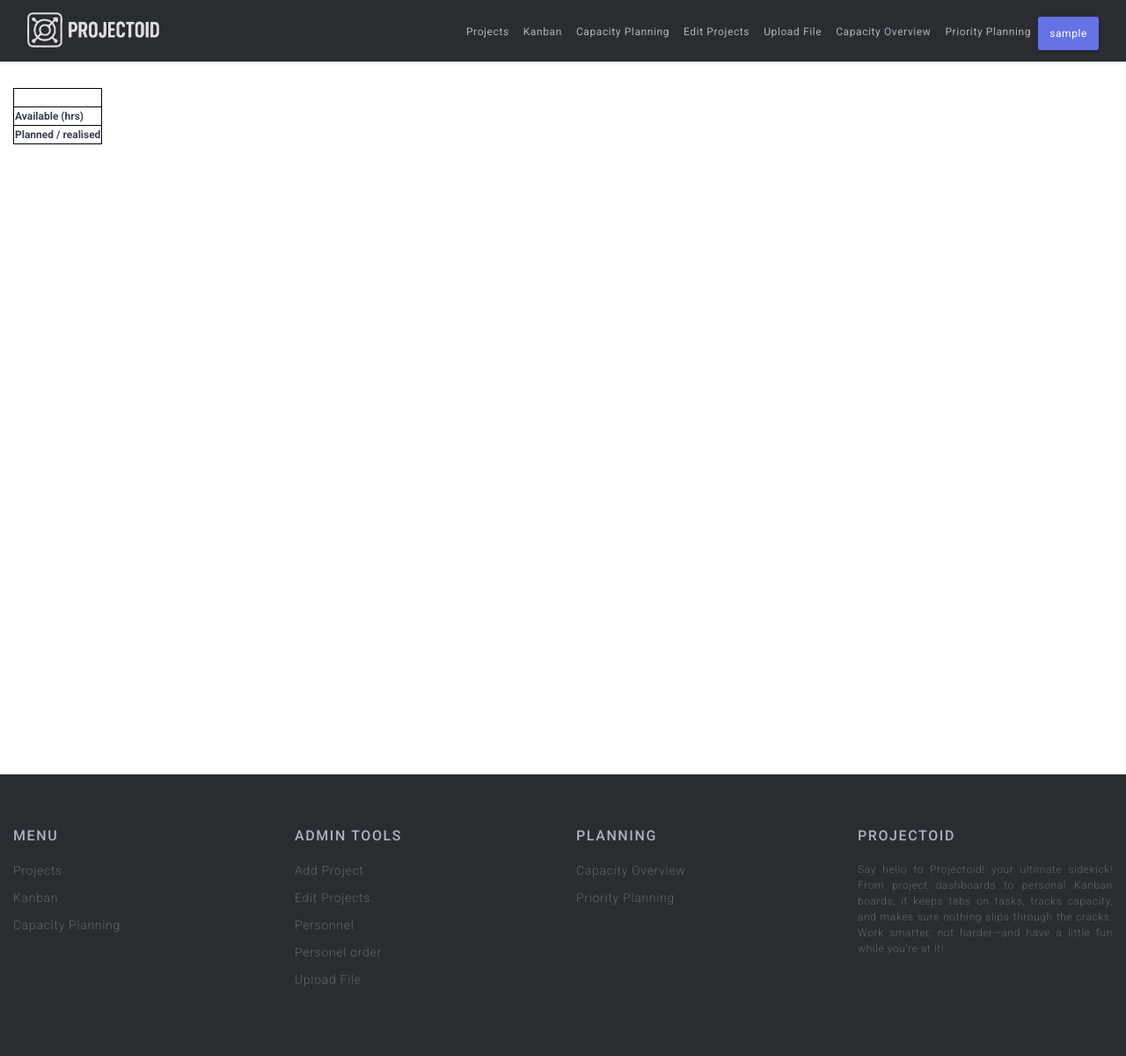
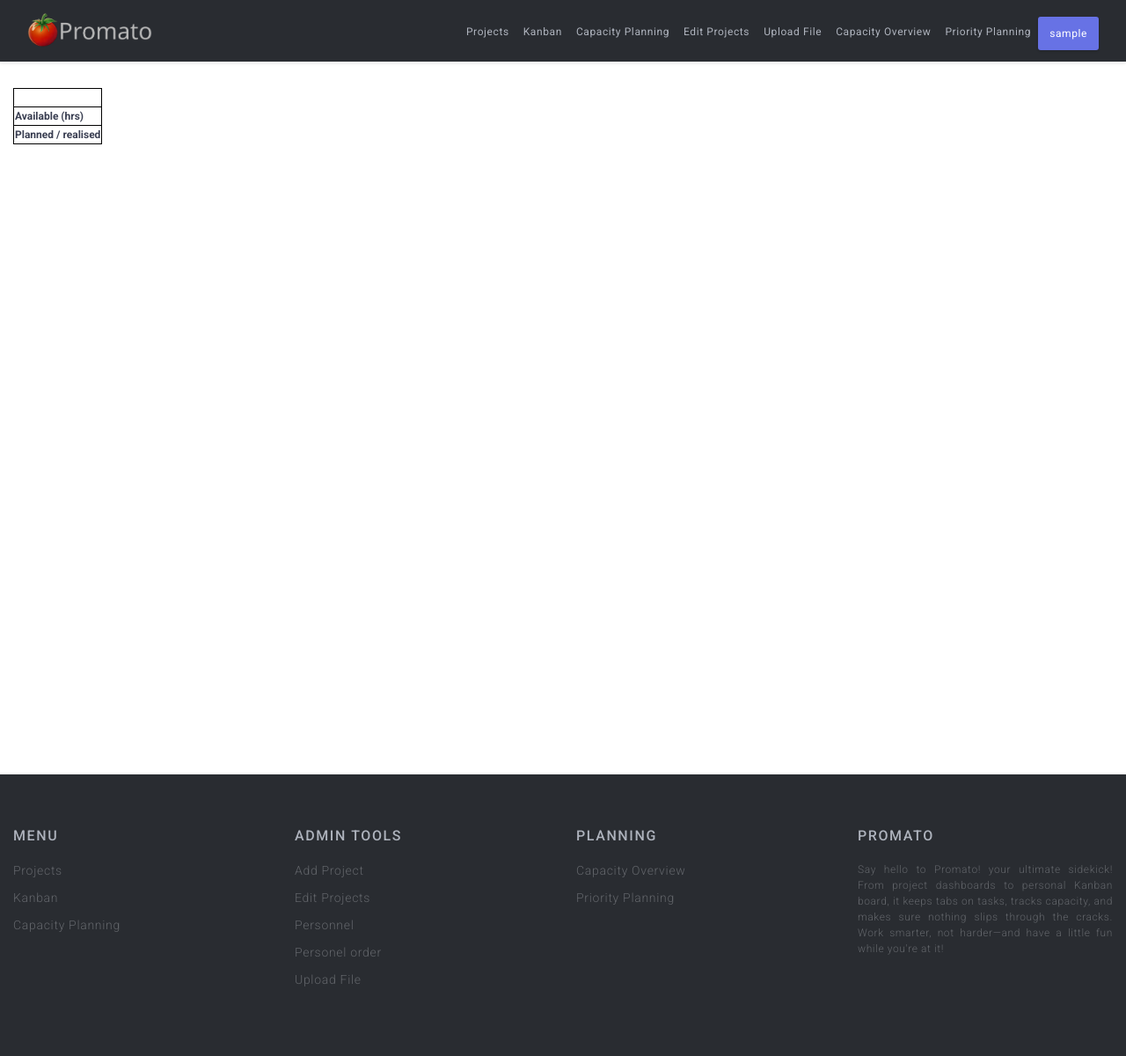
Before and after one commit to jeroenweij/promato, a PHP site: page /capacity_planning.php in a window 1280 px wide. Shown: the whole page at 88% size. Run offline with PHP 8.4, Linux system fonts and the light colour scheme; the visitor is signed in with stand-in values (Sample User, id 1); data comes from the database, SQL or seed files in the repository; data that the repository does not hold is empty; some libraries are stand-ins or nearby versions.

Commit message:
update logo and name

```diff
--- a/capacity_planning.php
+++ b/capacity_planning.php
@@ -104,11 +104,11 @@ foreach ($activities as $value) {
         echo '<td colspan="100%"><a href="project_details.php?project_id=' . htmlspecialchars($value['Project']) . '"><h4><b>' . $value['Project'] . ' ' . htmlspecialchars($value['ProjectName']) . '</b> (' . htmlspecialchars($value['Manager'] ?? '') . ')</h4></a></td>';
         echo '</tr>';
         echo '<tr>';
-        echo '<th class="text">TaskCode</th>';
-        echo '<th class="text">Activity Name</th>';
-        echo '<th class="text">Available</th>';
-        echo '<th class="text">Planned</th>';
-        echo '<th class="text">Realised</th>';
+        echo '<th class="text sticky">TaskCode</th>';
+        echo '<th class="text sticky">Activity Name</th>';
+        echo '<th class="text sticky">Available</th>';
+        echo '<th class="text sticky">Planned</th>';
+        echo '<th class="text sticky">Realised</th>';
 
         foreach ($personel as $p) {
             echo '<th colspan="2" class="name">' . htmlspecialchars($p['Name']) . '</th>';
@@ -120,9 +120,9 @@ foreach ($activities as $value) {
 
     $taskCode = $value['Project'] . '-' . str_pad($value['Key'], 3, '0', STR_PAD_LEFT);
     echo '<tr>';
-    echo '<td class="text">' . $taskCode . '</td>';
-    echo '<td class="text">' . htmlspecialchars($value['Name']) . '</td>';
-    echo '<td class="totals">' . $value['BudgetHours'] . '</td>';
+    echo '<td class="text sticky">' . $taskCode . '</td>';
+    echo '<td class="text sticky">' . htmlspecialchars($value['Name']) . '</td>';
+    echo '<td class="totals sticky">' . $value['BudgetHours'] . '</td>';
 
     // Get Hours data
     $stmtHours = $pdo->prepare("SELECT Hours, Plan, Person FROM Hours WHERE Project = ? AND Activity = ?");
@@ -137,7 +137,7 @@ foreach ($activities as $value) {
         }
     }
     $plannedClass = $planned > $value['BudgetHours'] ? 'overbudget' : '';
-    echo '<td class="totals ' . $plannedClass . '">' . $planned . '</td>';
+    echo '<td class="totals ' . $plannedClass . ' sticky">' . $planned . '</td>';
 
     // Realised hours (Yoobi)
     $realised = 0;
@@ -148,7 +148,7 @@ foreach ($activities as $value) {
         }
     }
     $realisedClass = $realised > $planned ? 'overbudget' : '';
-    echo '<td class="totals ' . $realisedClass . '">' . $realised . '</td>';
+    echo '<td class="totals ' . $realisedClass . ' sticky">' . $realised . '</td>';
 
     foreach ($personel as $p) {
         $found = array_filter($hourData, fn($x) => $x['Person'] == $p['Number']);
--- a/includes/footer.php
+++ b/includes/footer.php
@@ -63,8 +63,8 @@
           </ul>
         </div>
           <div class="col-md-3">
-              <h5>Projectoid</h5>
-              <p>Say hello to Projectoid! your ultimate sidekick! From project dashboards to personal Kanban boards, it keeps tabs on tasks, tracks capacity, and makes sure nothing slips through the cracks. Work smarter, not harder—and have a little fun while you're at it!</p>
+              <h5>Promato</h5>
+              <p>Say hello to Promato! your ultimate sidekick! From project dashboards to personal Kanban board, it keeps tabs on tasks, tracks capacity, and makes sure nothing slips through the cracks. Work smarter, not harder—and have a little fun while you're at it!</p>
           </div>
       </div>
   </footer>
--- a/includes/header.php
+++ b/includes/header.php
@@ -23,7 +23,7 @@ require_once 'auth.php';
   <!-- Google Fonts -->
   <link href="https://fonts.googleapis.com/css?family=Roboto:300,400,500,700,900" rel="stylesheet">
 
-  <link rel="icon" href="style/favicon.ico" type="image/x-icon" />
+  <link rel="icon" type="image/x-icon" href="/images/favicon.ico">
 
   <?php
     // Include any page-specific stylesheets
@@ -35,7 +35,6 @@ require_once 'auth.php';
   ?>
 
   <title><?= $pages[$currentPage]['title'] ?></title>
-
   <script src="https://code.jquery.com/jquery-3.7.0.js"></script>
 
 </head>
@@ -48,10 +47,10 @@ require_once 'auth.php';
       aria-controls="navbarNavDropdown" aria-expanded="false" aria-label="Toggle navigation">
       <span class="icon ion-md-menu"></span>
     </button>
-      <img src="images/logo.png" class="img-fluid nav-logo-mobile" alt="Projectoid" style="height:20px;">
+      <img src="images/logo.png" class="img-fluid nav-logo-mobile" alt="Promato" style="height:20px;">
       <div class="collapse navbar-collapse" id="navbarNavDropdown">
       <div class="container">
-        <img src="images/logo.png" class="img-fluid nav-logo-desktop" alt="Company Logo" style="height:40px;">
+        <img src="images/logo.png" class="img-fluid nav-logo-desktop" alt="Promato" style="height:40px;">
         <ul class="navbar-nav ml-auto nav-right" data-easing="easeInOutExpo" data-speed="1250" data-offset="65">
 
             <?php
--- a/style/style.css
+++ b/style/style.css
@@ -1,3 +1,10 @@
+.sticky {
+	position: sticky;
+	left: 0;
+	z-index: 1;
+	border-collapse: separate
+  }
+
 .overbudget {
     background-color: rgba(255, 0, 0, 0.2) !important;
 }
```
Also changed, not shown: images/favicon.ico (added), images/logo.png, style/favicon.ico (deleted).
